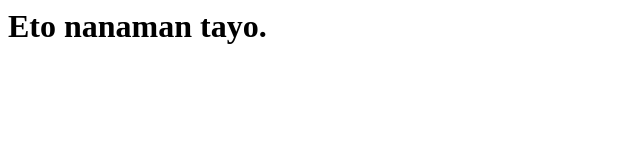
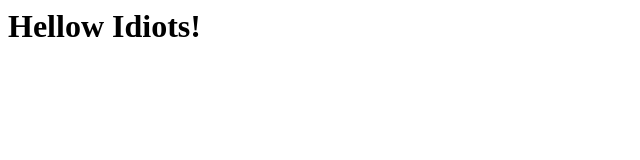
Before and after one commit to kenkenya/Another-Git-Test, a plain HTML site: page index.html in a window 1280 px wide. Shown: the whole page, without its empty margins (0-640 px from the left). Drawn offline with Linux system fonts and the light colour scheme.

Commit message:
edited h1

```diff
--- a/index.html
+++ b/index.html
@@ -1,6 +1,6 @@
 <html>
     <head></head>
     <body>
-        <h1>Eto nanaman tayo.</h1>
+        <h1>Hellow Idiots!</h1>
     </body>
 </html>
```
